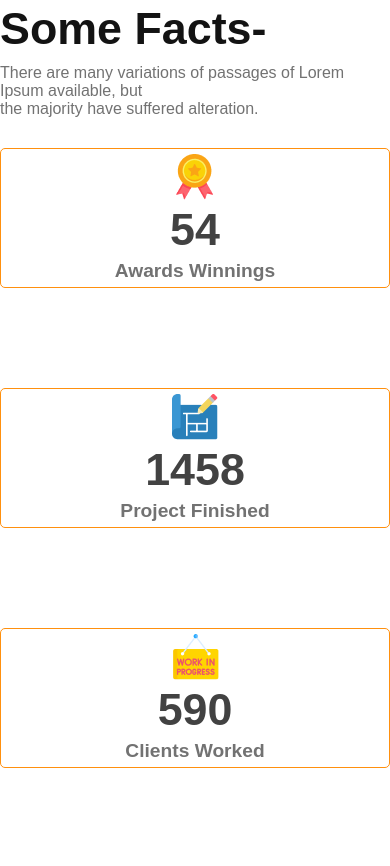
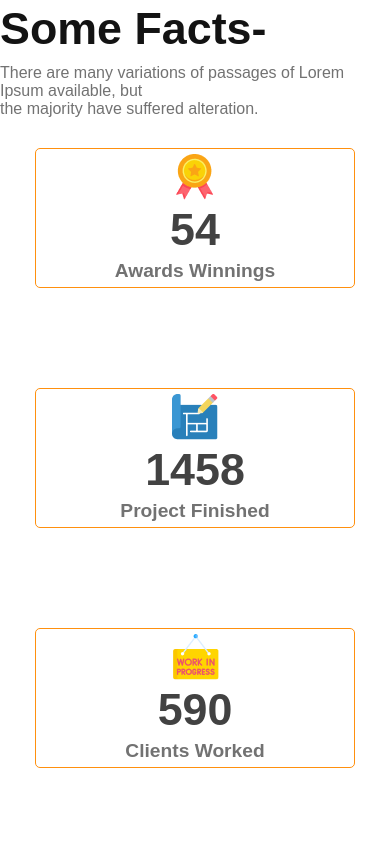
Before and after one commit to sabbirsohag-1509/responsive-g3architect-website, a plain HTML site: page index.html in a window 390 px wide. Shown: the part 4797-5663 px from the top of the page. Drawn offline with Linux system fonts and the light colour scheme.

Commit message:
after-correction

```diff
--- a/style.css
+++ b/style.css
@@ -252,7 +252,8 @@ main > section{
         grid-template-columns: repeat(1, 1fr);
     }
     .fact-icon{
-        padding: 5px 10px;
+        padding: 5px;
+        margin: 0 35px;
     }
      .sponsors-icon{
         display: grid;
@@ -272,7 +273,7 @@ main > section{
     .our-features{
         margin: 25px auto;
     }
-    .facts-icon-container{
+    .sponsors-icon{
         grid-template-columns: repeat(2, 2fr);
     }
     .facts-content{
```
